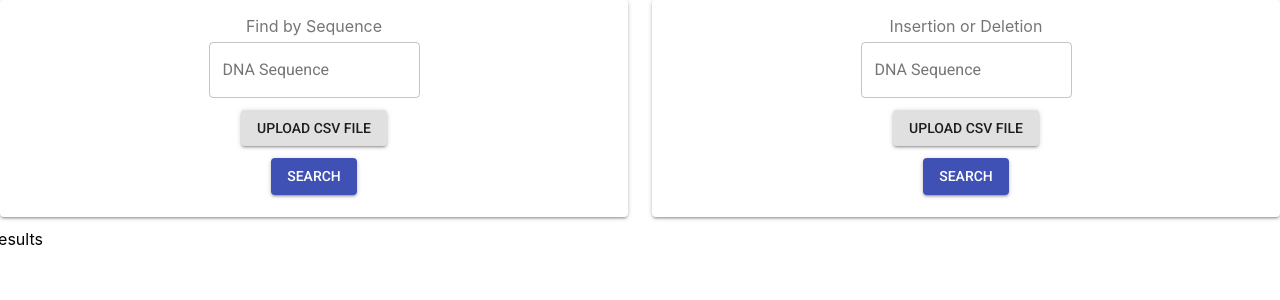
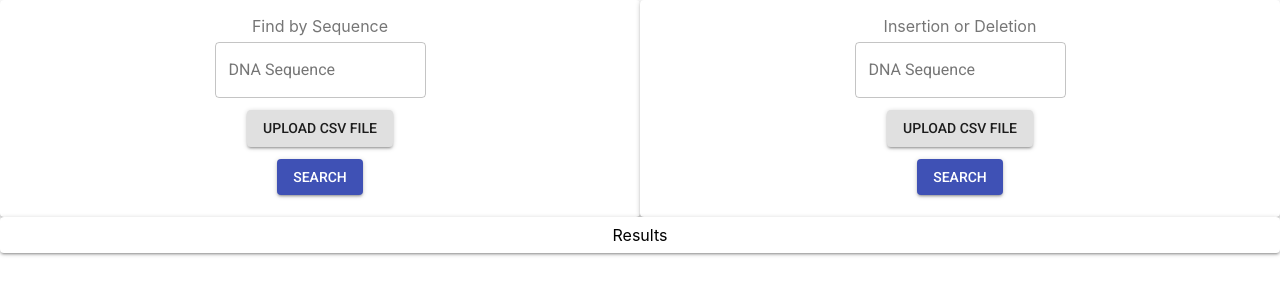
Before and after one commit to redmondchan/Genome-Mutation-Identifier, a React (Create React App) app: page / in a window 1280 px wide. Shown: the top 300 px of the page. Built offline with nearby package versions, Linux system fonts and the light colour scheme.

Commit message:
added material ui List component to style results

```diff
--- a/src/components/Results.js
+++ b/src/components/Results.js
@@ -1,4 +1,21 @@
 import React from 'react'
+import Grid from '@material-ui/core/Grid'
+import Paper from '@material-ui/core/Paper'
+import List from '@material-ui/core/List'
+import ListItem from '@material-ui/core/ListItem'
+import ListItemText from '@material-ui/core/ListItemText'
+import { withStyles } from '@material-ui/core/styles'
+
+const styles = theme => ({
+  root: {
+    width: '100%',
+    maxWidth: 360,
+    backgroundColor: theme.palette.background.paper
+  },
+  list: {
+    textAlign: 'center'
+  }
+})
 
 class Results extends React.Component{
 
@@ -33,20 +50,30 @@ class Results extends React.Component{
   }
 
   render(){
+
+    const { classes } = this.props
     let sortedArray = this.sortResults(this.props.results)
 
     //creates divs differently based on boolean value of props
     let sortedDivs = this.props.insertionDeletion ?
-    sortedArray.map(obj => <div>Patient {obj.patientId}: Found {obj.mutation} at {obj.index.join(', ')}</div>) :
-    sortedArray.map(obj => <div>Patient {obj.patientId}: Found sequence at {obj.index.join(', ')}</div>)
+    sortedArray.map(obj => <ListItem><ListItemText primary={`Patient ${obj.patientId}: Found ${obj.mutation} at ${obj.index.join(', ')}`}/></ListItem>) :
+    sortedArray.map(obj =>
+      <ListItem className={classes.list}>
+        <ListItemText primary={`Patient ${obj.patientId}: Found sequence at ${obj.index.join(', ')}`}/>
+      </ListItem>
+      )
 
     return(
-      <div>
-        Results
-        {sortedDivs}
-      </div>
+      <Grid item xs={12} >
+        <Paper>
+          <List>
+            Results
+            {sortedDivs}
+          </List>
+        </Paper>
+      </Grid>
     )
   }
 }
 
-export default Results
+export default withStyles(styles)(Results)
--- a/src/containers/container.js
+++ b/src/containers/container.js
@@ -86,8 +86,8 @@ class Container extends React.Component{
   render(){
     const { classes } = this.props;
     return(
-      <div className={classes.root}>
-        <Grid container spacing={24}>
+      <div >
+        <Grid container>
           <SeqForm csvToJson={this.csvToJson}/>
           <InsertionDeletionForm csvToJson={this.csvToJson}/>
           <Results results={this.state.insertionDeletion ? this.insertionOrDeletion(this.state.seq, this.state.results) : this.searchForSeq(this.state.results, this.state.seq)} insertionDeletion={this.state.insertionDeletion}/>
```
